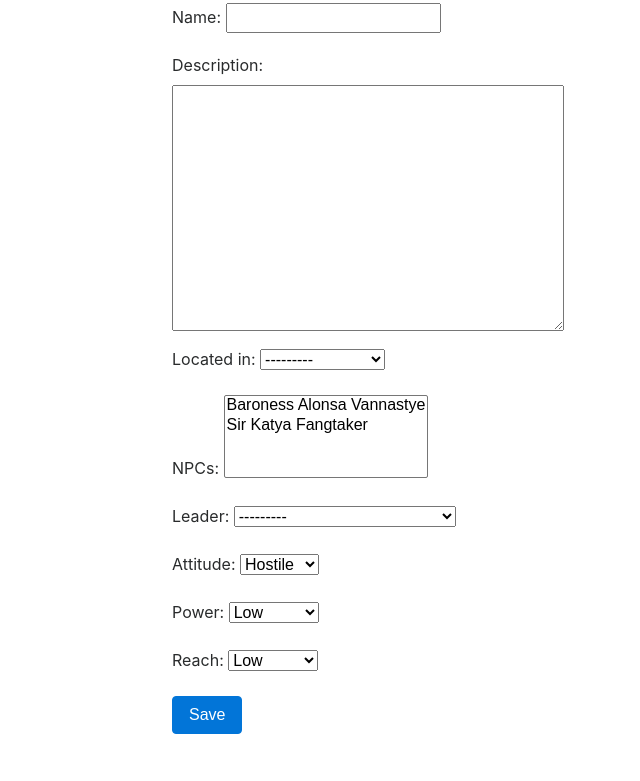
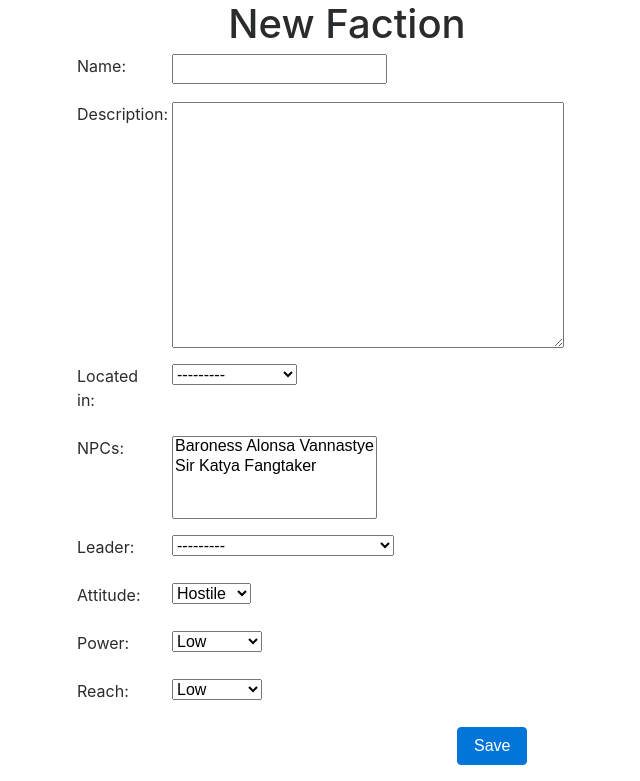
Before and after one commit to milocarbol/dndcampaign, a Django app: page /campaign/new/Faction in a window 1280 px wide. Shown: the part 92-873 px from the top of the page, without its empty margins (293-933 px from the left). Before the commit the page ends 826 px from the top, so only its background shows below. Run offline with Django 3.2, Linux system fonts and the light colour scheme; data comes from the database, SQL or seed files in the repository; some libraries are stand-ins or nearby versions.

Commit message:
cleaned up new_thing form

```diff
--- a/campaign/templates/campaign/new_thing.html
+++ b/campaign/templates/campaign/new_thing.html
@@ -2,19 +2,29 @@
 {% block content %}
 <div class="container">
     <div class="row">
-        <div class="col-sm">
+        <div class="col-sm text-center">
+            <h1>New {{ thing_type }}</h1>
         </div>
     </div>
     <div class="row">
-        <div class="col-sm-4 offset-sm-4">
+        <div class="col-sm-6 offset-sm-3">
             <form action="{% url 'campaign:new_thing' thing_type %}" method="post">
                 {% csrf_token %}
                 {% for field in thing_form %}
-                    <div class="form-group">
-                        {{ field.label_tag }} {{ field }}
+                    <div class="row form-group">
+                        <div class="col-sm-2">
+                            {{ field.label_tag }}
+                        </div>
+                        <div class="col-sm-2">
+                            {{ field }}
+                        </div>
                     </div>
                 {% endfor %}
-                <button type="submit" class="btn btn-primary">Save</button>
+                <div class="row">
+                    <div class="col-sm-2 offset-sm-8">
+                        <button type="submit" class="btn btn-primary">Save</button>
+                    </div>
+                </div>
             </form>
         </div>
     </div>
```
